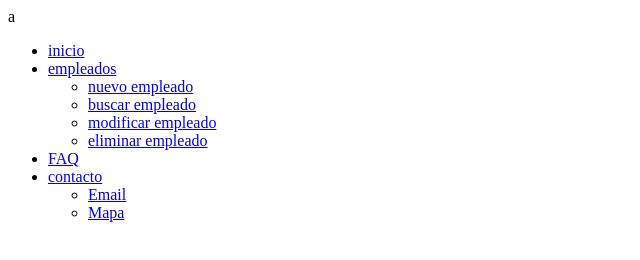
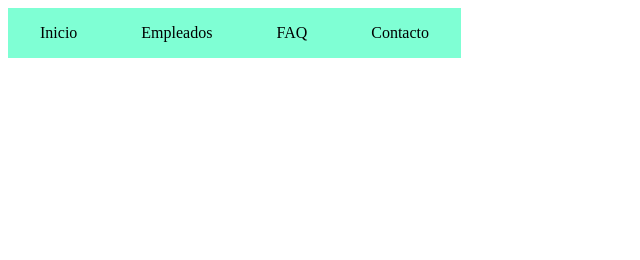
Before and after one commit to JmaldonadodevU/Menus, a plain HTML site: page pages/index.html in a window 1280 px wide. Shown: the whole page, without its empty margins (0-640 px from the left). Drawn offline with Linux system fonts and the light colour scheme.

Commit message:
Actualizacion del menu

```diff
--- a/css/styles.css
+++ b/css/styles.css
@@ -0,0 +1,42 @@
+.menuCSS3 ul{
+    display: flex;
+    padding: 0;
+    margin: 0;
+    list-style: none;
+}
+
+.menuCSS3 a{
+    display: block;
+    padding: 1em 2em;/* Ajuste del padding */
+    background-color: aquamarine;/* Color para el menu */
+    text-decoration: none;
+    color: #000;
+    transition: background-color 0.3s;/* Transicion suave para el hover */
+}
+
+.menuCSS3 a:hover{
+    background-color: rgb(116, 190, 233);
+}
+
+.menuCSS3 ul li{
+    position: relative;
+}
+
+.menuCSS3 ul li ul{
+    display: none;
+    position: absolute;
+    top: 100%;
+    left: 0;
+    padding: 0;
+    margin: 0;
+    list-style: none;
+    background-color: blueviolet;
+}
+
+.menuCSS3 ul li:hover ul{
+    display: block;
+}
+
+.menuCSS3 ul li ul li a {
+    padding: 1em;
+}
--- a/pages/index.html
+++ b/pages/index.html
@@ -1,29 +1,31 @@
 <!DOCTYPE html>
-<html lang="es">
+<html lang="en">
 <head>
     <meta charset="UTF-8">
     <meta name="viewport" content="width=device-width, initial-scale=1.0">
-    <title>Ejemplo Menus</title>a
+    <title>Document</title>
+    <link rel="stylesheet" href="/css/styles.css">
 </head>
-<nav class="menucss3">
+<body>
+    <nav class="menuCSS3">
         <ul>
-        <li><a href="#">inicio</a></li>
-        <li><a href="#">empleados</a></li>
+            <li><a href="#">Inicio</a></li>
+            <li><a href="#">Empleados</a>
         <ul>
-            <li><a href="#">nuevo empleado</a></li>
-            <li><a href="#">buscar empleado</a></li>
-            <li><a href="#">modificar empleado</a></li>
-            <li><a href="#">eliminar empleado</a></li>
+            <li><a href="#">Juan</a></li>
+            <li><a href="#">Paco</a></li>
+            <li><a href="#">Ramon</a></li>
+            <li><a href="#">Maria</a></li>
         </ul>
+    </li>
             <li><a href="#">FAQ</a></li>
-        <li><a href="#">contacto</a></li>
+            <li><a href="#">Contacto</a>
                 <ul>
                     <li><a href="#">Email</a></li>
                     <li><a href="#">Mapa</a></li>
                 </ul>
+            </li>
         </ul>
     </nav>
-<body>
-
 </body>
 </html>
```
Lines whose indentation alone changed are shown as unchanged.
